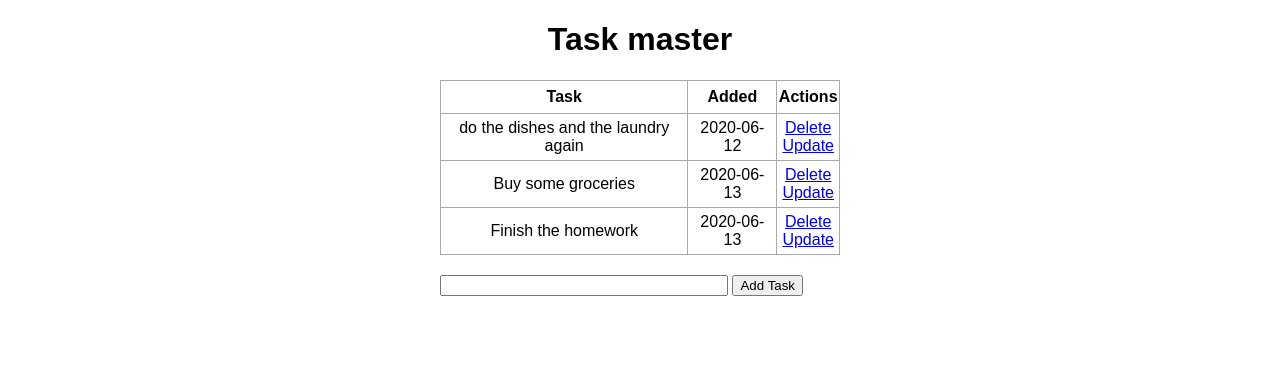
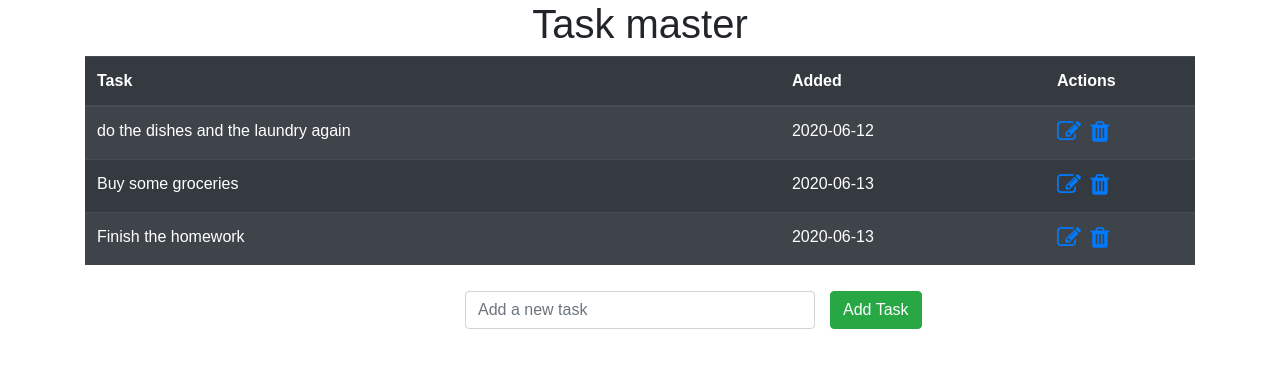
Before and after one commit to shiny13/flaskintroduction, a Flask app: page / in a window 1280 px wide. Shown: the top 368 px of the page. Run offline with Flask 2, Linux system fonts and the light colour scheme; data comes from the database, SQL or seed files in the repository; both versions use the stored data as it was after the commit; some libraries are stand-ins or nearby versions.

Commit message:
changed the layout and added bootstrap

```diff
--- a/static/css/main.css
+++ b/static/css/main.css
@@ -8,28 +8,6 @@ body, html {
     width: 400px;
 }
 
-table, td, th {
-    border: 1px solid #aaa;
-}
-
-table {
-    border-collapse: collapse;
+#content {
     width: 100%;
 }
-
-th {
-    height: 30px;
-}
-
-td {
-    text-align: center;
-    padding: 5px;
-}
-
-.form {
-    margin-top: 20px;
-}
-
-#content {
-    width: 70%;
-}
--- a/templates/base.html
+++ b/templates/base.html
@@ -3,10 +3,21 @@
 <head>
     <meta charset="UTF-8">
     <meta name="viewport" content="width=device-width, initial-scale=1.0">
+    <link rel="stylesheet" href="https://stackpath.bootstrapcdn.com/bootstrap/4.3.1/css/bootstrap.min.css" integrity="sha384-ggOyR0iXCbMQv3Xipma34MD+dH/1fQ784/j6cY/iJTQUOhcWr7x9JvoRxT2MZw1T" crossorigin="anonymous">
     <link rel="stylesheet" type="text/css" href="{{ url_for('static', filename='css/main.css') }}" />
+    <link rel="stylesheet" href="https://cdnjs.cloudflare.com/ajax/libs/font-awesome/4.7.0/css/font-awesome.min.css">
+
+    <link rel="apple-touch-icon" sizes="180x180" href="/apple-touch-icon.png">
+    <link rel="icon" type="image/png" sizes="32x32" href="/favicon-32x32.png">
+    <link rel="icon" type="image/png" sizes="16x16" href="/favicon-16x16.png">
+    <link rel="manifest" href="/site.webmanifest">
     {% block head %}{% endblock %}
 </head>
 <body>
     {% block body %}{% endblock %}
+
+    <script src="https://code.jquery.com/jquery-3.3.1.slim.min.js" integrity="sha384-q8i/X+965DzO0rT7abK41JStQIAqVgRVzpbzo5smXKp4YfRvH+8abtTE1Pi6jizo" crossorigin="anonymous"></script>
+    <script src="https://cdnjs.cloudflare.com/ajax/libs/popper.js/1.14.7/umd/popper.min.js" integrity="sha384-UO2eT0CpHqdSJQ6hJty5KVphtPhzWj9WO1clHTMGa3JDZwrnQq4sF86dIHNDz0W1" crossorigin="anonymous"></script>
+    <script src="https://stackpath.bootstrapcdn.com/bootstrap/4.3.1/js/bootstrap.min.js" integrity="sha384-JjSmVgyd0p3pXB1rRibZUAYoIIy6OrQ6VrjIEaFf/nJGzIxFDsf4x0xIM+B07jRM" crossorigin="anonymous"></script>
 </body>
 </html>
--- a/templates/index.html
+++ b/templates/index.html
@@ -1,38 +1,51 @@
 {% extends 'base.html' %}
 
 {% block head %}
-<title>Flask Introduction</title>
+<title>TODO List</title>
 {% endblock %}
 
 {% block body %}
-<div class="content">
+<div class="container">
     <h1 style="text-align: center;">Task master</h1>
+    <div class="row">
+        <div class="col-sm-12">
             {% if tasks|length < 1 %}
             <h4 style="text-align: center;">There are no tasks. Create one below!</h4>
             {% else %}
-    <table>
+            <table class="table table-striped table-dark">
+                <thead>
                     <tr>
                         <th>Task</th>
                         <th>Added</th>
-            <th>Actions</th>
+                        <th style="width: 150px;">Actions</th>
                     </tr>
+                </thead>
+                <tbody>
                     {% for task in tasks %}
                         <tr>
                             <td>{{ task.content }}</td>
                             <td>{{ task.date_created.date() }}</td>
                             <td>
-                    <a href="/delete/{{task.id}}">Delete</a><br />
-                    <a href="/update/{{task.id}}">Update</a>
+                                <a href="/update/{{task.id}}"><i class="fa fa-edit" style="font-size:24px"></i></a>
+                                <a href="/delete/{{task.id}}" style="margin-left:5px;"><i class="fa fa-trash" aria-hidden="true" style="font-size:24px"></i></a>
                             </td>
                         </tr>
                     {% endfor %}
+                </tbody>
             </table>
             {% endif %}
-    <div class="form">
+        </div>
+    </div>
     <form action="/" method="POST">
-            <input type="text" name="content" id="content">
-            <input type="submit" value="Add Task">
+        <div class="row" style="margin-top: 10px;">
+            <div class="col-sm-4"></div>
+            <div class="col-sm-4">
+                <input type="text" class="form-control" name="content" id="content" placeholder="Add a new task">
+            </div>
+            <div class="col-sm-4" style="padding-left:0;">
+                <input type="submit" class="btn btn-success" value="Add Task" />
+            </div>
+        </div>
     </form>
 </div>
-</div>
 {% endblock %}
```
Also changed, not shown: templates/update.html (+10 -4 lines), android-chrome-192x192.png (added), android-chrome-512x512.png (added), apple-touch-icon.png (added), favicon-16x16.png (added), favicon-32x32.png (added), favicon.ico (added), site.webmanifest (added), test.db. Lines whose indentation alone changed are shown as unchanged.
